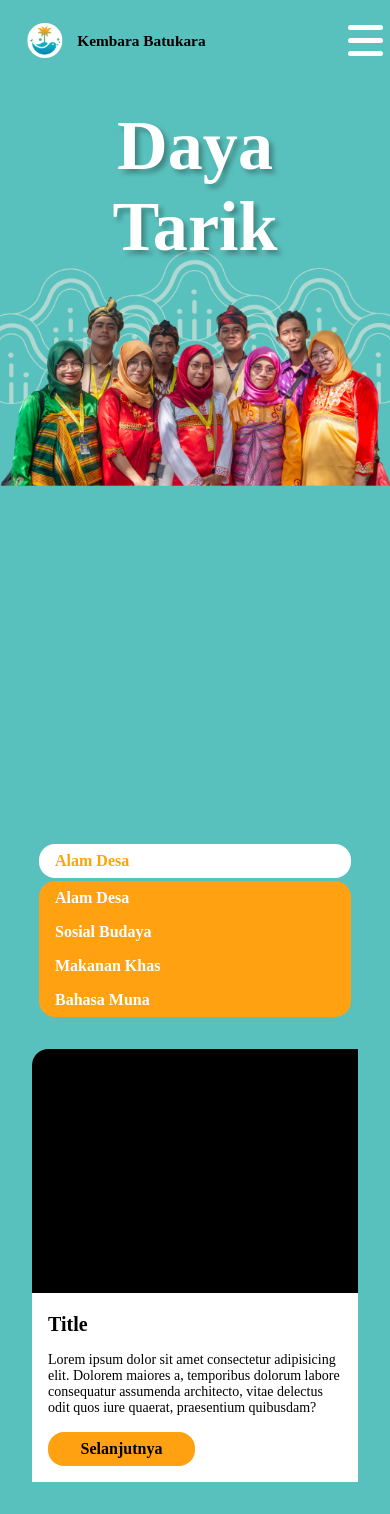
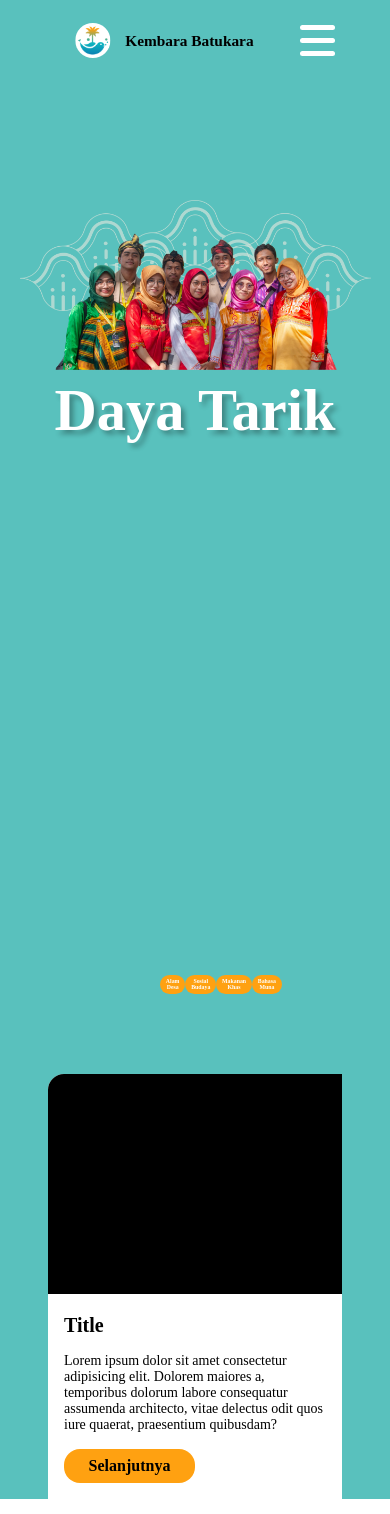
Before and after one commit to ZulfikarPra/muna-palpale, a React (Create React App) app in the folder frontend/: page /daya-tarik in a window 390 px wide. Built offline with nearby package versions, Linux system fonts and the light colour scheme; a web font is replaced by a local one.

Commit message:
home responsive udah

```diff
--- a/frontend/src/components/imageSlider.js
+++ b/frontend/src/components/imageSlider.js
@@ -11,7 +11,7 @@ function imageSlider({slides}) {
         width : '100%',
         height: '100%',
         backgroundImage: `url(${slides[currentIndex].url})`,
-        backgroundPosition: '0 -100px',
+        backgroundPosition: 'center',
         backgroundSize: 'cover',
         backgroundRepeat: 'no-repeat'
     }
--- a/frontend/src/pages/Home.js
+++ b/frontend/src/pages/Home.js
@@ -7,6 +7,7 @@ import logoKKN from '../asset/logoKKN.png';
 import imageDayaTarik1 from '../asset/beranda-dayatarik-1.png';
 import imageDayaTarik2 from '../asset/beranda-dayatarik-2.png';
 import petaWilayahImage from '../asset/petaWilayahImage.png';
+import imagesection1 from '../asset/imageSlide/imageSlide1.png'
 import ImageSlider from '../components/imageSlider'
 import imageDayaTarik3 from '../asset/beranda-dayatarik-3.png';
 import arrow from '../asset/arrow.png';
@@ -14,8 +15,8 @@ import arrow from '../asset/arrow.png';
 // import imageBeranda2 from '../asset/beranda-image2.png'
 export const Home = () => {
   const slides = [
-    {url : '../static/media/imageSlide1.a2de519407371de0abd4.png', title : 'Foto Warga'},
-    {url : '../static/media/imageSlide2.29e6cc33bb52fd9f90fb.png', title : 'Foto Warga'},
+    {url : 'http://localhost:3000/static/media/imageSlide1.a2de519407371de0abd4.png', title : 'Foto Warga'},
+    {url : 'http://localhost:3000/static/media/imageSlide2.29e6cc33bb52fd9f90fb.png', title : 'Foto Warga'},
   ]
   // const slides = [{
   //   {url : '../asset/imageSlide/imageSlide1', title 'foto Warga'},
@@ -97,7 +98,7 @@ export const Home = () => {
         </div>
       </div>
       <div className="petaWilayah">
-        <h2>Peta <br /> Wilayah</h2>
+        <h2><span>Peta</span> <br /> Wilayah</h2>
         <div className="img">
             <img src={petaWilayahImage} alt="" />
         </div>
--- a/frontend/src/style/_home.scss
+++ b/frontend/src/style/_home.scss
@@ -280,6 +280,7 @@
     .imageSlider{
       width: 100%;
       height: 100%;
+      background-image: url('../asset/imageSlide/imageSlide1.png');
      h2{
       // font-family: 'Mango';
       font-size: 6rem;
@@ -328,7 +329,12 @@
     // z-index: ;
     // margin-top: -50px ;
     padding: 1em 4em;
+    padding-bottom: 2em;
+    // display: flex;
+    // align-items: center;
+
     .footerContainer{
+      // background-color: red;
       display: flex;
       align-items: center;
       gap: 20px;
--- a/frontend/src/style/_responsive.scss
+++ b/frontend/src/style/_responsive.scss
@@ -134,7 +134,7 @@
         justify-content: center;
         flex-direction: column;
         background-color: transparent;
-
+        // background-color: red;
         gap: 8px;
         span {
           border-radius: 30px;
@@ -142,30 +142,121 @@
           width: 35px;
           background-color: white;
         }
+        // right: 0;
       }
     }
   }
 }
+
+@media screen and (max-width:1000px) {
+  .beranda{
+    .beranda-jumbotron{
+      background: url('../asset/beranda-header-mobile.png');
+          background-position: bottom;
+          background-size: cover;
+    text-align: center;
+    position: relative;
+    .beranda-jumbotron-title{
+      // background-color: red;
+      transform: translate(50%,30%) scale(.68);
+      // transform-origin: center center;
+      padding: 5em 0;
+    }
+    }
+    .beranda-intro{
+      padding: 0 2em;
+      margin-top: 20px;
+      // background-color: red;
+      p{
+        font-size: 1rem;
+        // background-color: blue;
+        width: 70%;
+      }
+    }
+    .dayaTarik{
+      .dayaTarik-inner{
+        margin-bottom: -500px;
+        transform: translateY(-50%);
+        .cardContainer{
+          margin-top: 750px;
+          align-items: center;
+          flex-direction: column;
+        }
+      }
+    }
+    .imageSliderContainer{
+      height: 80vh;
+      h2{
+        font-size: 4rem !important;
+      }
+    }
+    footer{
+      padding: 0.5 4em;
+      padding-bottom: 1em;
+      .footerContainer{
+        .content{
+          font-size: .8rem;
+        }
+      }
+    }
+  }
+}
+
+// HOME
 @media screen and (max-width: 800px) {
-  .webProfile {
-    padding: 0 !important;
+  .beranda{
+
+    h2{
+      // padding: 0 2em !important;
+      padding: 0;
+      text-align: center;
+      font-size: 2.5rem !important;
+    }
+    .beranda-video-profile{
+      margin-top: 3rem;
+      padding: 0 2em !important;
+      .lanobake,.moolo{
+        h4{
+          font-size: 1.5rem !important;
+        }
+      }
+    }
+    .petaWilayah{
+      flex-direction: column;
+      gap: 30px;
+      h2{
+        span{
+          font-size: 5rem;
+          margin-bottom: -30px;
+        }
+        font-size: 6rem !important;
+        // line-height: 100px;
+      }
+      .img{
+        width: 250px;
+      }
+    }
   }
 }
 
 // GALERI
 @media screen and (max-width: 800px) {
   .galeri {
+    // height: 50vh;
     .galeri-hero-image {
       background-image: url('../asset/galeri-header-mobile.png');
       background-size: 100%;
       background-repeat: no-repeat;
-      height: 55vh;
+      height: 80vh;
       h1 {
-        font-size: 6.5rem;
-        top: 50%;
+        font-size: 8rem;
+        top: 28%;
         right: 50%;
-        transform: translate(50%, -100%);
+        transform: translate(50%, -50%);
       }
+    }
+    .galeri-content {
+      padding: 1em 0;
     }
   }
 }
@@ -191,78 +282,10 @@
 
 // DAYA TARIK
 @media screen and (max-width: 800px) {
-  .daya-tarik {
-    position: relative;
-    .daya-tarik-jumbotron {
-      background-size: 125%;
-      background-position: center 250px;
-      height: 100vh;
-      h1 {
-        font-size: 18vw;
-        top: 0;
-        transform: translate(50%, 65%);
-        white-space: normal;
-      }
-    }
-    .daya-tarik-menu {
-      position: relative;
-      width: 80%;
-      top: 0;
-      left: 50%;
-      transform: translateX(-50%);
-      .dropdown-mobile {
-        display: block;
-        .show-btn-container {
-          // display: block;
-          .show-btn {
-            background-color: $oren;
-            padding: 0.5em 1em;
-            margin: 0;
-            font-size: 1rem;
-            width: 100%;
-            text-align: left;
-            font-family: Mango;
-            border: none;
-            color: white;
-            border-radius: 1em;
-            font-weight: 600;
-          }
-        }
-        ul {
-          display: block;
-          // display: none;
-          padding: 0;
-          margin-top: 3px;
-          background-color: $oren;
-          border-radius: 1em;
-          list-style: none;
-          li {
-            padding: 0;
-            margin: 0;
-            button {
-              border: none;
-              color: white;
-              font-family: Mango;
-              padding: 0.5em 1em;
-              margin: 0;
-              font-size: 1rem;
-              font-weight: 600;
-              width: 100%;
-              text-align: left;
-              background-color: transparent;
-            }
-          }
-        }
-      }
-
-      .menu-desktop {
-        display: none;
-      }
-    }
   .daya-tarik-content {
     flex-direction: column;
-      padding: 2em;
-      gap: 2em;
+    padding: 0;
+    gap: 0;
     justify-content: space-between;
     width: 100%;
     .card-left-container,
@@ -278,52 +301,3 @@
     }
   }
 }
-}
-
-// POPUP
-@media screen and (max-width: 800px) {
-  .popup {
-    // margin: 50px;
-    // height: 80vh;
-    // top: 50%;
-    // width: 100px;
-    padding: 1.5em;
-    // justify-content: baseline;
-
-    .popup-inner {
-      // transform: translateY(100%);
-      margin-top: 10em;
-      // top: 50%;
-      .popup-content {
-        padding: 15px;
-        gap: 1em;
-
-        .judul-artikel {
-          h2 {
-            font-size: 20px;
-          }
-        }
-
-        .teks-artikel {
-          font-size: 13px;
-        }
-      }
-
-      .popup-footer {
-        padding-left: 1.2em;
-        gap: 0.5em;
-        .logo-muna-container {
-          height: 1.8em;
-          width: 1.8em;
-          // background-color: black;
-          .logo-muna {
-            width: 100%;
-          }
-        }
-        .footer-content {
-          font-size: 12px;
-        }
-      }
-    }
-  }
-}
```
Also changed, not shown: 1 other file (tests, documents, lock files or other folders). Lines whose indentation alone changed are shown as unchanged.
